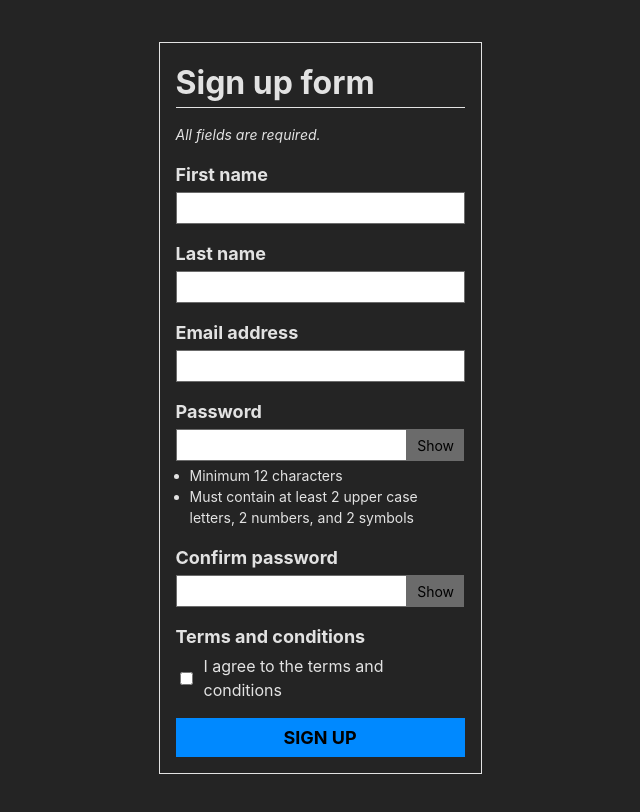
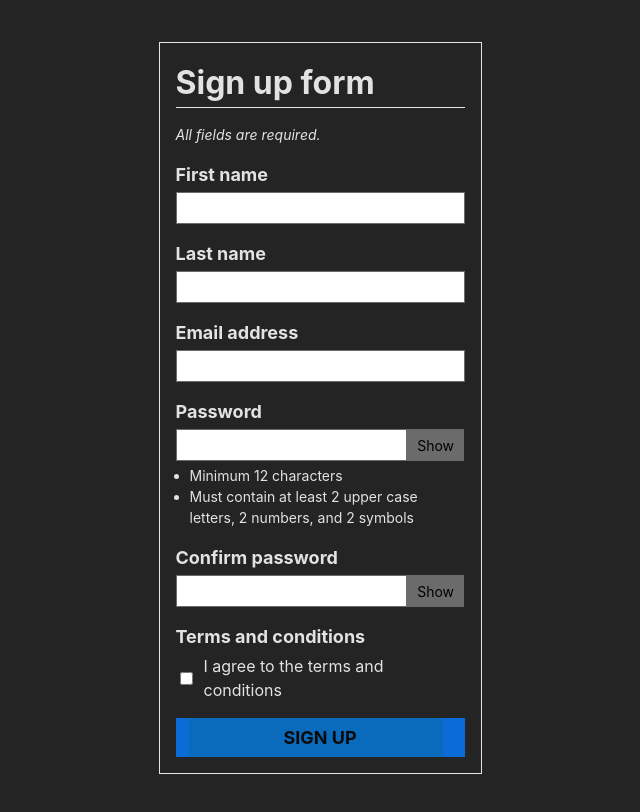
Before and after one commit to blabash/SpringerNatureAssignment, a React (Vite) app: page / in a window 1280 px wide. Shown: the top 812 px of the page, without its empty margins (320-960 px from the left). Built offline with nearby package versions, Linux system fonts and the light colour scheme.

Commit message:
Add disabled styling to submit btn

```diff
--- a/src/App.scss
+++ b/src/App.scss
@@ -120,9 +120,9 @@ button {
 }
 
 /* Dim and disable submit button while the form is invalid */
-// form:invalid button[type="submit"] {
-//   opacity: 0.5;
-// }
+form:invalid button[type="submit"] {
+  opacity: 0.7;
+}
 
 input[type='checkbox'] {
   accent-color: var(--color-secondary);
--- a/src/components/SignUpForm.tsx
+++ b/src/components/SignUpForm.tsx
@@ -92,6 +92,7 @@ export const SignUpForm = (props: Props) => {
               id="password"
               value={userInfo.password}
               onChange={handleUserInfoChange}
+              title="Minimum 12 characters. Must contain at least 2 upper case letters, 2 numbers, and 2 symbols."
               pattern="^(?=(.*[A-Z]){2})(?=(.*\d){2})(?=(.*[\W_]){2}).{12,}$"
               required
             />
@@ -124,7 +125,7 @@ export const SignUpForm = (props: Props) => {
               id="confirm-password"
               value={userInfo.confirmPassword}
               onChange={handleUserInfoChange}
-              title="Must match password"
+              title="Must match password."
               pattern={`^${userInfo.password}$`}
               required
             />
```
